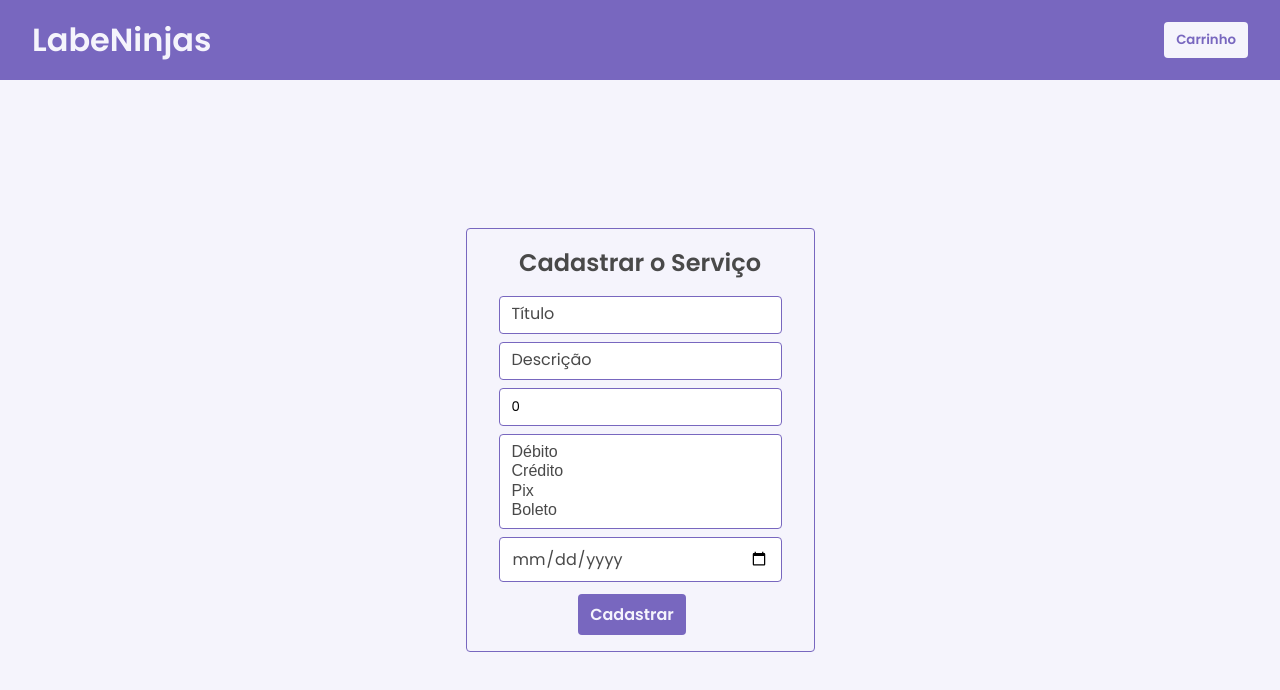
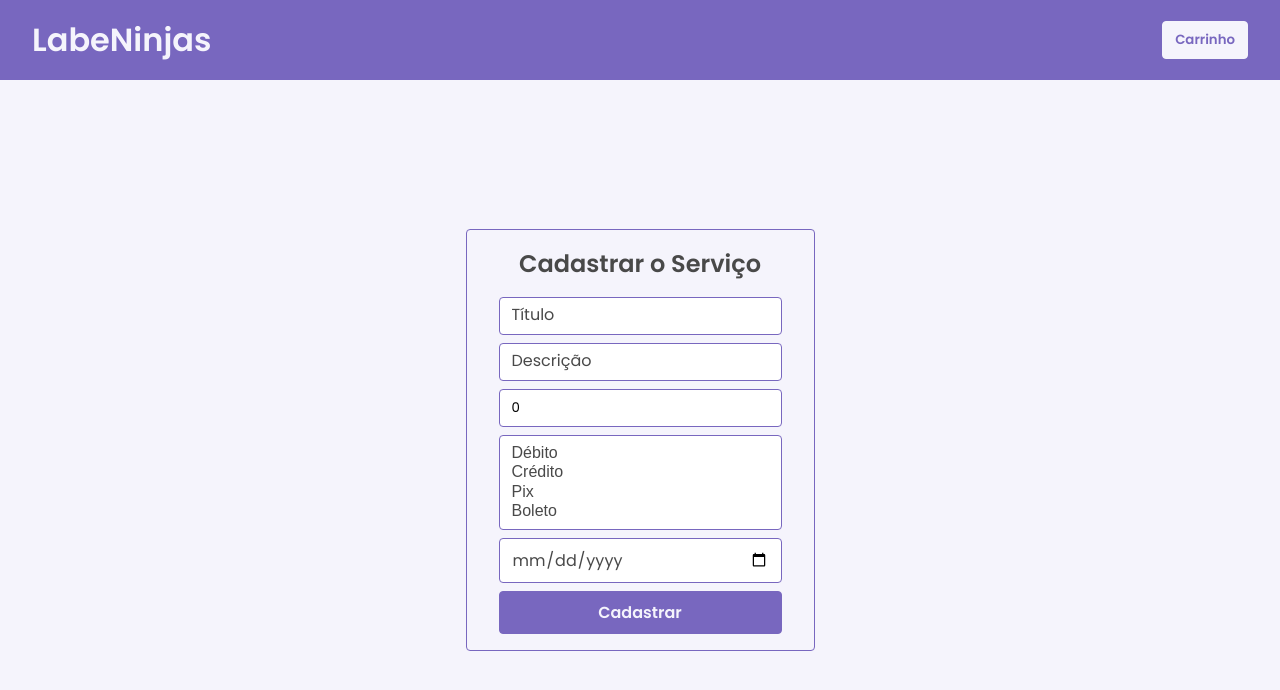
Before and after one commit to lucasmfg7/labeninja, a React (Vite) app: page / in a window 1280 px wide. Both pictures are taken after a click on the button "Cadastrar Serviço". Shown: the top 690 px of the page. Built offline with nearby package versions, Linux system fonts and the light colour scheme.

Commit message:
Correção dos botões da Header e CreateServicePage

```diff
--- a/src/components/Header.jsx
+++ b/src/components/Header.jsx
@@ -17,7 +17,7 @@ const Container = styled.div`
   }
 
   button {
-    border: 0;
+    border: 1px solid var(--background);
     padding: 0.5rem 0.75rem;
     border-radius: 0.25rem;
     background: var(--background);
--- a/src/pages/CreateService.jsx
+++ b/src/pages/CreateService.jsx
@@ -1,6 +1,5 @@
 import React, { useState } from "react";
 import styled from "styled-components";
-import { lighten } from "polished";
 import { api } from "../services/api";
 
 const Container = styled.div`
@@ -45,21 +44,19 @@ const Content = styled.form`
   }
 
   button {
-    margin-right: 1rem;
-    border: 0;
+    border: 1px solid var(--purple);
     padding: 0.5rem 0.75rem;
     border-radius: 0.25rem;
-    margin-top: 0.25rem;
     background: var(--purple);
     color: var(--background);
     font-weight: 600;
     font-size: 1rem;
-    align-self: center;
     transition: border 0.2s, background-color 0.2s, color 0.2s;
 
     &:hover {
-      background-color: ${lighten(0.1, "#7867BF")};
-      color: var(--background);
+      border-color: var(--purple);
+      background-color: var(--background);
+      color: var(--purple);
     }
   }
 `;
```
